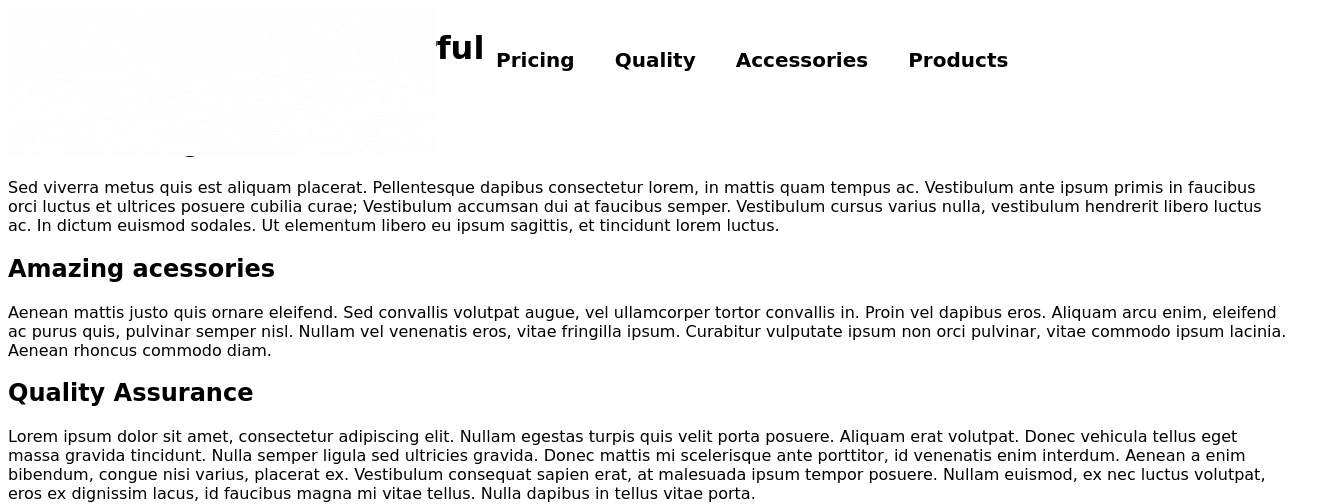
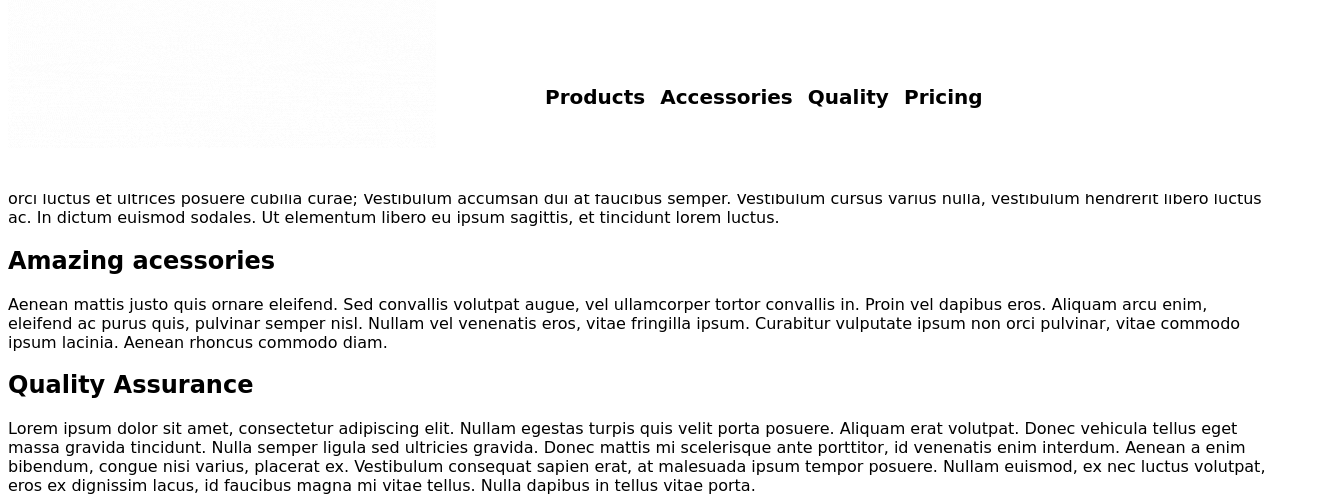
Before and after one commit to CamilaBodack/web-design-projects, a website: page product_landing_page/index.html in a window 1280 px wide. Shown: the top 504 px of the page, 1328 px wide, since content can reach past the window. Drawn offline with Linux system fonts and the light colour scheme; grey boxes are pictures that could not be loaded; a web font is replaced by a local one.

Commit message:
header inline-flex

```diff
--- a/product_landing_page/css/style.css
+++ b/product_landing_page/css/style.css
@@ -1,38 +1,37 @@
-body{
-    display: flex;
-    flex-direction: column;
+html, body{
     font-family: 'Buda', cursive;
-    height: auto;
-    width: 100%;
 }
 #header{
+    top: 0px;
     display: flex;
-    flex-direction: row;
+    width: 100%;
+    box-sizing: border-box;
     position: fixed;
+    height: auto;
+    background-color: rgb(255, 255, 255);
+}
+#nav-bar{
+    display: flex;
+    padding: 5vw 5vw 5vw 5vw;
+}
+.form-group{
     width: 100%;
     height: auto;
-    margin:0;
 }
-#header-img{
-    display: flex;
-}
-#nav-bar{
-}
-ul, li{
-    display: flex;
-    flex-direction: row-reverse;
+header li{
+    display: inline-flex;
+    text-align: right;
+    padding: 5px;
     font-size: 20px;
     font-weight: bold;
 }
+header ul{
+    ali
+}
 
 a{
-    display: flex;
-    flex-direction: row;
     width: 100%;
     height: auto;
-    padding: 20px;
-    text-align: right;
     text-decoration: none;
     color: rgb(0, 0, 0);
-
 }
--- a/product_landing_page/index.html
+++ b/product_landing_page/index.html
@@ -24,11 +24,13 @@
 				</ul>
 			</nav>
 	</header>
+	<div class="form-group">
 		<h1>Pigment. Simply. Powerful</h1>
 		<form id="form" action="https://www.freecodecamp.com/email-submit" method="post">
 			<input type="email" id="email" name="email" placeholder="Insert your e-mail" required="true">
 			<input type="submit" id="submit" name="submit" value="Get Started">
 		</form>
+	</div>
 	<div class="products-info-container">
 		<section id="products">
 			<div class="icon">
```
Lines whose indentation alone changed are shown as unchanged.
